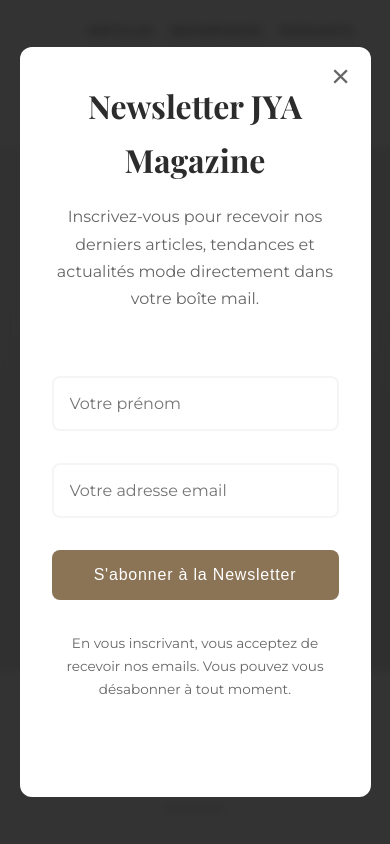
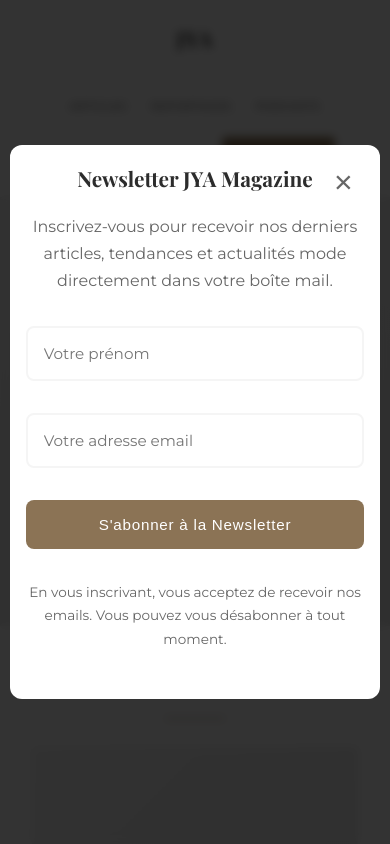
Before and after one commit to WILLLIAMMMM/jyamagazine, a plain HTML site: page index.html in a window 390 px wide. Both pictures are taken after a click on the link "S'ABONNER". Shown: the top 844 px of the page. Drawn offline with nearby package versions, Linux system fonts and the light colour scheme.

Commit message:
Update index.html

```diff
--- a/index.html
+++ b/index.html
@@ -2,7 +2,10 @@
 <html lang="fr">
 <head>
     <meta charset="UTF-8">
-    <meta name="viewport" content="width=device-width, initial-scale=1.0">
+    <meta name="viewport" content="width=device-width, initial-scale=1.0, maximum-scale=5.0, user-scalable=yes">
+    <meta name="theme-color" content="#8b7355">
+    <meta name="apple-mobile-web-app-capable" content="yes">
+    <meta name="apple-mobile-web-app-status-bar-style" content="black-translucent">
     <title>JYA Magazine - Mode & Tendances</title>
     <link rel="preconnect" href="https://fonts.googleapis.com">
     <link rel="preconnect" href="https://fonts.gstatic.com" crossorigin>
@@ -25,6 +28,7 @@
             margin: 0;
             padding: 0;
             box-sizing: border-box;
+            -webkit-tap-highlight-color: transparent; /* Supprime le flash bleu sur mobile */
         }
 
         body {
@@ -33,6 +37,23 @@
             background: #fff;
             line-height: 1.7;
             overflow-x: hidden;
+            -webkit-font-smoothing: antialiased; /* Meilleur rendu des polices */
+            -moz-osx-font-smoothing: grayscale;
+        }
+
+        /* Amélioration du scroll sur mobile */
+        html {
+            scroll-behavior: smooth;
+            -webkit-text-size-adjust: 100%; /* Empêche le zoom automatique sur iOS */
+        }
+
+        /* Zones tactiles minimales pour mobile (44x44px recommandé) */
+        a, button {
+            min-height: 44px;
+            min-width: 44px;
+            display: inline-flex;
+            align-items: center;
+            justify-content: center;
         }
 
         /* NAVIGATION */
@@ -800,69 +821,239 @@
         }
 
         /* RESPONSIVE */
+
+        /* Tablettes (portrait) */
+        @media (max-width: 1024px) {
+            :root {
+                --spacing-lg: 3rem;
+                --spacing-xl: 4rem;
+            }
+
+            .hero h1 {
+                font-size: 4rem;
+            }
+
+            .section-title {
+                font-size: 2.5rem;
+            }
+
+            nav ul {
+                gap: var(--spacing-md);
+            }
+        }
+
+        /* Mobile et petites tablettes */
         @media (max-width: 768px) {
+            :root {
+                --spacing-lg: 2rem;
+                --spacing-xl: 3rem;
+            }
+
+            /* Navigation mobile */
             nav {
                 padding: var(--spacing-sm) var(--spacing-md);
             }
 
+            nav .container {
+                flex-direction: column;
+                gap: var(--spacing-sm);
+                align-items: center;
+            }
+
             nav ul {
-                gap: var(--spacing-sm);
+                gap: var(--spacing-xs);
                 flex-wrap: wrap;
+                justify-content: center;
             }
 
             nav a {
-                font-size: 0.75rem;
+                font-size: 0.7rem;
+                padding: 0.3rem 0.5rem;
+            }
+
+            .logo {
+                font-size: 1.5rem;
+                margin-bottom: var(--spacing-xs);
             }
 
             .subscribe-btn {
                 padding: 0.5rem 1rem;
-                font-size: 0.8rem;
+                font-size: 0.75rem;
             }
 
+            /* Hero mobile */
             .hero {
-                height: 70vh;
-                margin-top: 80px;
+                height: 60vh;
+                margin-top: 120px;
+                padding: var(--spacing-md);
             }
 
             .hero h1 {
-                font-size: 3rem;
+                font-size: 2.5rem;
+                line-height: 1.2;
             }
 
             .hero p {
-                font-size: 0.9rem;
+                font-size: 0.85rem;
+                letter-spacing: 0.1em;
             }
 
+            /* Sections mobile */
             section {
                 padding: var(--spacing-lg) var(--spacing-md);
             }
 
             .section-title {
-                font-size: 2rem;
+                font-size: 1.8rem;
+                margin-bottom: var(--spacing-md);
             }
 
+            /* Articles grid mobile */
             .articles-grid {
                 grid-template-columns: 1fr;
                 gap: var(--spacing-md);
             }
 
+            .article-image {
+                height: 300px;
+            }
+
+            .article-title {
+                font-size: 1.3rem;
+            }
+
+            /* Reportages mobile */
             .reportages-container {
                 grid-template-columns: 1fr;
+                gap: var(--spacing-md);
             }
 
+            .reportage-media {
+                height: 300px;
+            }
+
+            .reportage-title {
+                font-size: 1.2rem;
+            }
+
+            /* Podcasts mobile */
             .podcasts-container {
                 grid-template-columns: 1fr;
+                gap: var(--spacing-md);
             }
 
+            .podcast-title {
+                font-size: 1.2rem;
+            }
+
+            /* About & Contact mobile */
+            .about-content {
+                padding: 0 var(--spacing-sm);
+            }
+
+            .about-content p {
+                font-size: 1rem;
+            }
+
+            /* Footer mobile */
             .footer-content {
                 grid-template-columns: 1fr;
+                gap: var(--spacing-md);
+                text-align: center;
             }
 
-            .subscribe-options {
-                grid-template-columns: 1fr;
+            .social-links {
+                justify-content: center;
+            }
+
+            /* Popup mobile */
+            .popup-content {
+                width: 95%;
+                padding: var(--spacing-md);
+                max-height: 90vh;
+                overflow-y: auto;
+            }
+
+            .popup-content h2 {
+                font-size: 1.5rem;
+            }
+
+            .newsletter-form input,
+            .newsletter-form button {
+                font-size: 0.95rem;
+            }
+        }
+
+        /* Très petits mobiles */
+        @media (max-width: 480px) {
+            .hero h1 {
+                font-size: 2rem;
+            }
+
+            .hero p {
+                font-size: 0.75rem;
+            }
+
+            .section-title {
+                font-size: 1.5rem;
+            }
+
+            nav a {
+                font-size: 0.65rem;
+            }
+
+            .logo {
+                font-size: 1.3rem;
+            }
+
+            .article-title,
+            .reportage-title,
+            .podcast-title {
+                font-size: 1.1rem;
             }
 
             .popup-content {
-                padding: var(--spacing-md);
+                padding: var(--spacing-sm);
+            }
+
+            .popup-content h2 {
+                font-size: 1.3rem;
+            }
+        }
+
+        /* Grands écrans */
+        @media (min-width: 1440px) {
+            nav .container,
+            section {
+                max-width: 1600px;
+            }
+
+            .hero h1 {
+                font-size: 6rem;
+            }
+
+            .section-title {
+                font-size: 3.5rem;
+            }
+        }
+
+        /* Orientation paysage sur mobile */
+        @media (max-width: 768px) and (orientation: landscape) {
+            .hero {
+                height: 100vh;
+                margin-top: 80px;
+            }
+
+            .hero h1 {
+                font-size: 2.5rem;
+            }
+
+            nav .container {
+                flex-direction: row;
+            }
+
+            nav ul {
+                flex-wrap: nowrap;
             }
         }
 
```
